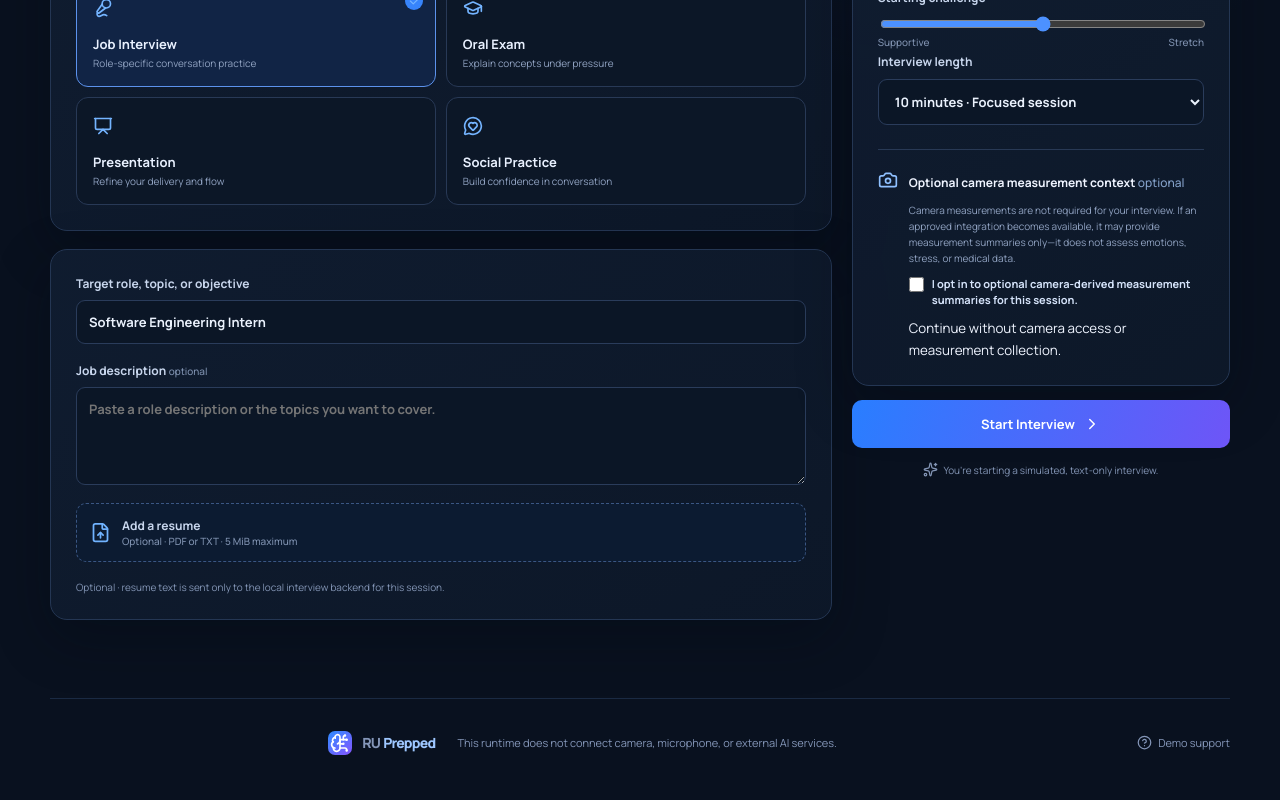
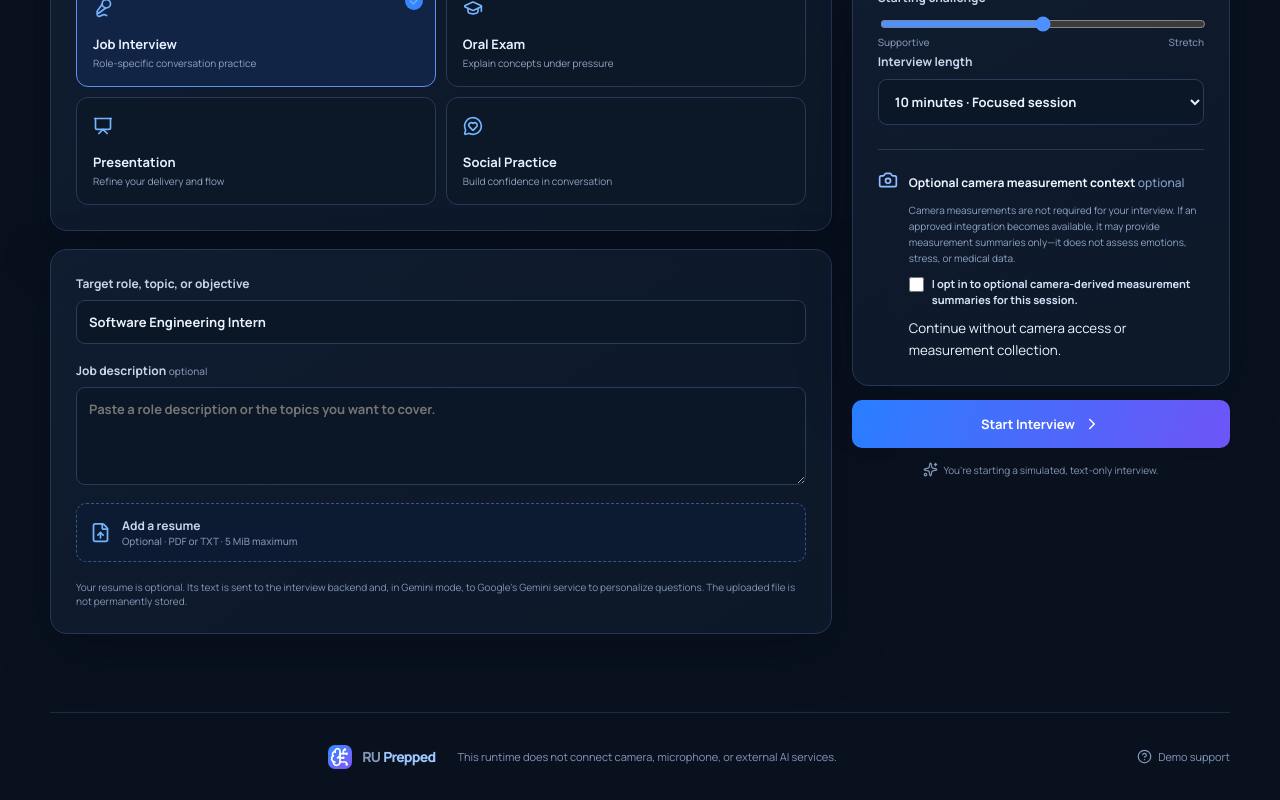
Before and after one commit to Crimson16298/RUPrepped, a React (Vite) app in the folder frontend/: page /setup in a window 1280 px wide. Shown: the part 420-1220 px from the top of the page. Built offline with nearby package versions, Linux system fonts and the light colour scheme; no server answers.

Commit message:
fix: clarify resume data sharing with Gemini

```diff
--- a/frontend/src/pages/SessionSetupPage.tsx
+++ b/frontend/src/pages/SessionSetupPage.tsx
@@ -187,9 +187,7 @@ export function SessionSetupPage() {
                 />
               </label>
               <p className="field-note">
-                {resumeUploadStatus === "success"
-                  ? "Resume extracted and ready to personalize this session."
-                  : "Optional · resume text is sent only to the local interview backend for this session."}
+                Your resume is optional. Its text is sent to the interview backend and, in Gemini mode, to Google's Gemini service to personalize questions. The uploaded file is not permanently stored.
               </p>
               {resumeError && <p className="error-message resume-error">{resumeError}</p>}
             </Card>
```
Also changed, not shown: 1 other file (tests, documents, lock files or other folders).
